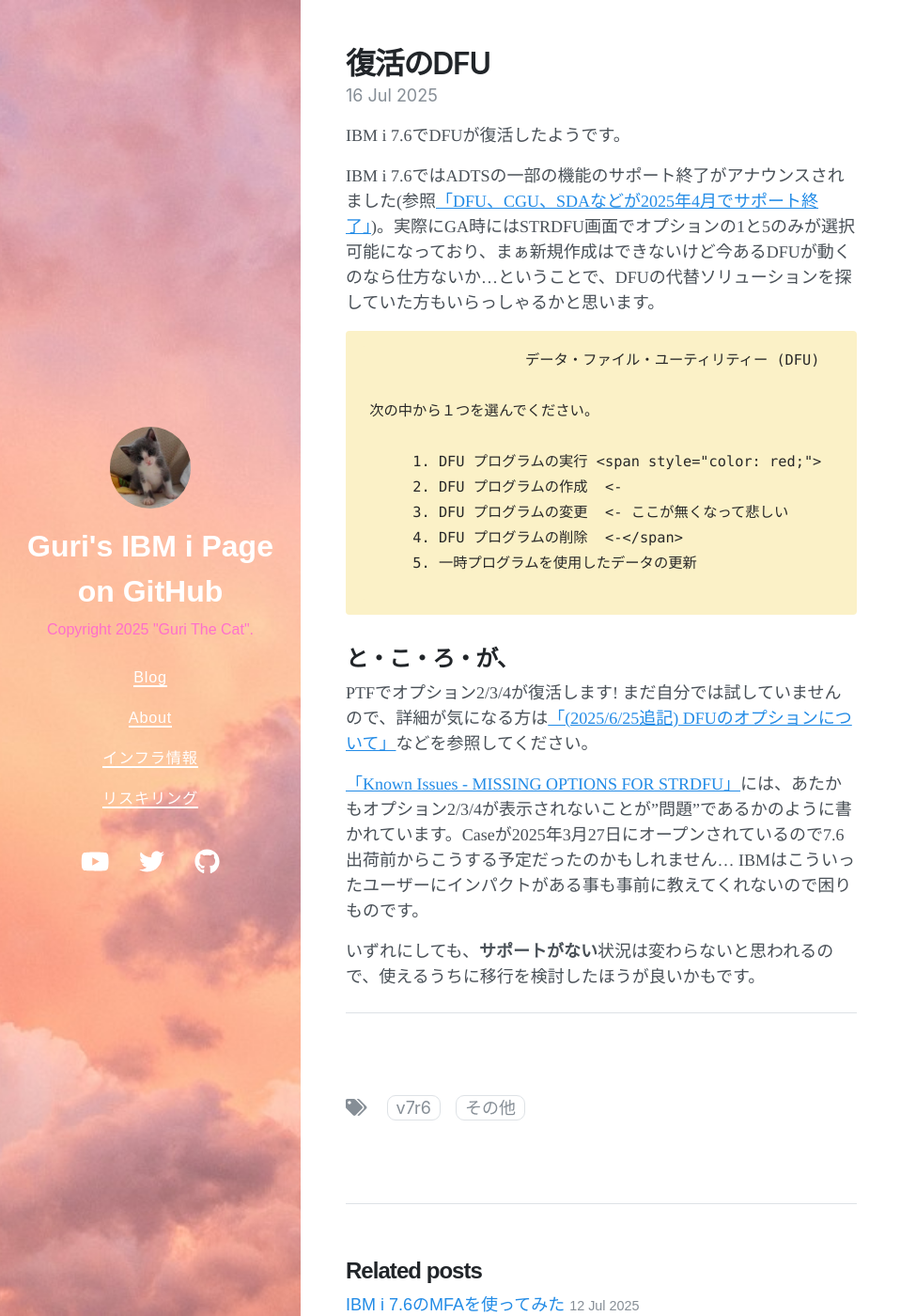
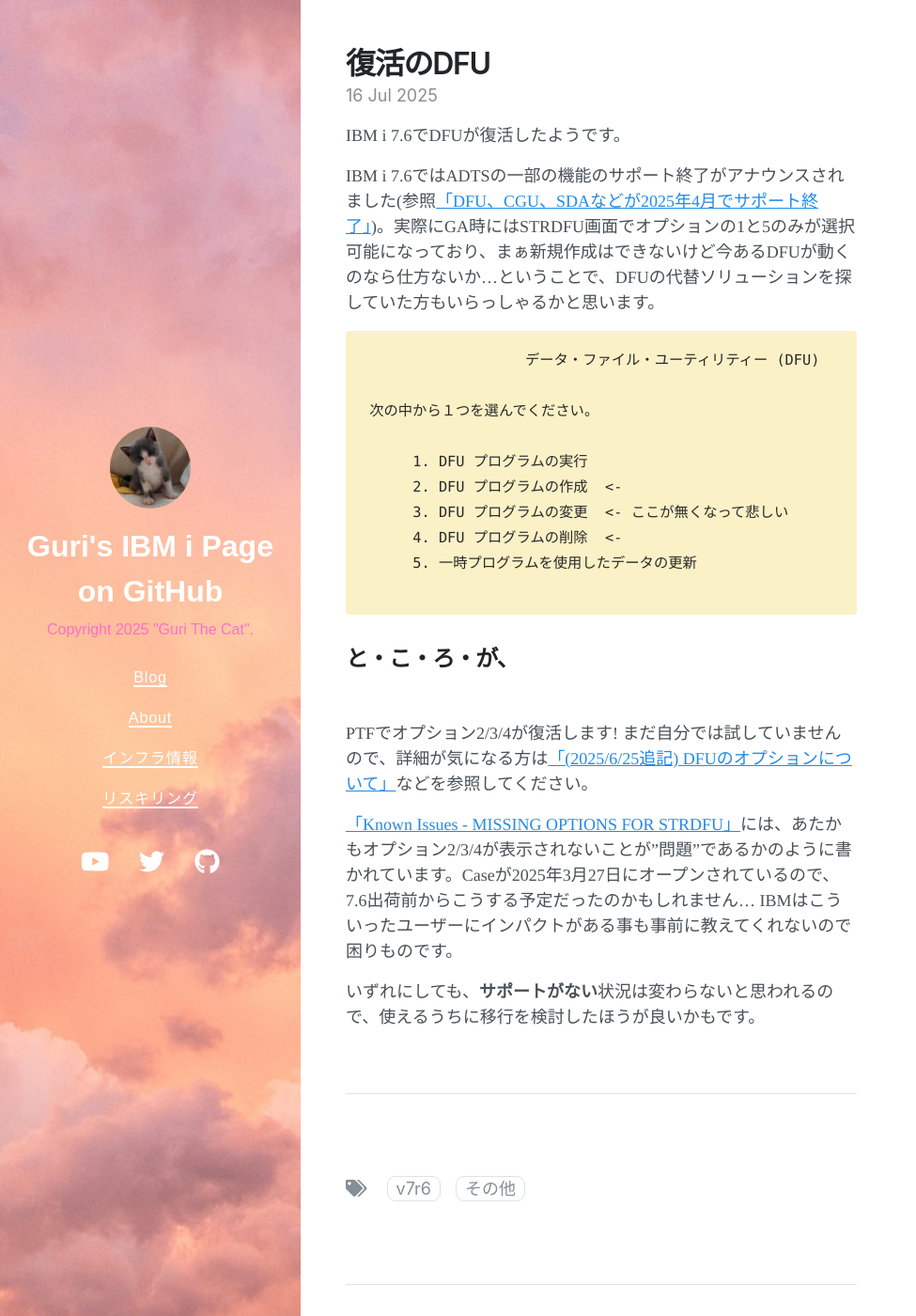
Before and after one commit to GuriCat/GuriPages, a Jekyll site: the page built from _posts/2025-07-17-復活のDFU.markdown, in a window 1280 px wide and 1400 px high. Shown: the whole window at 94% size, without its empty margins (0-975 px from the left). Built offline with Jekyll 4.4.1, drawn with Linux system fonts in a browser that asks for light colours; nearby versions of some CDN libraries; a script that is not in the unit is left out.

Commit message:
Update 2025-07-17-復活のDFU.markdown

````diff
--- a/_posts/2025-07-17-復活のDFU.markdown
+++ b/_posts/2025-07-17-復活のDFU.markdown
@@ -14,23 +14,25 @@
 
  次の中から１つを選んでください。
 
-      1. DFU プログラムの実行 <span style="color: red;">
+      1. DFU プログラムの実行
       2. DFU プログラムの作成  <-
       3. DFU プログラムの変更  <- ここが無くなって悲しい
-      4. DFU プログラムの削除  <-</span>
+      4. DFU プログラムの削除  <-
       5. 一時プログラムを使用したデータの更新
 
 ```
 
 ## と・こ・ろ・が、
 
+<br>
+
 PTFでオプション2/3/4が復活します! まだ自分では試していませんので、詳細が気になる方は[「(2025/6/25追記) DFUのオプションについて」](https://qiita.com/yoichi_nakamura/items/37fc12608390ca32c875#2025625%E8%BF%BD%E8%A8%98-dfu%E3%81%AE%E3%82%AA%E3%83%97%E3%82%B7%E3%83%A7%E3%83%B3%E3%81%AB%E3%81%A4%E3%81%84%E3%81%A6){:target="_blank"}などを参照してください。
 
-[「Known Issues - MISSING OPTIONS FOR STRDFU」](https://www.ibm.com/mysupport/s/defect/aCI3p0000008naWGAQ/dt283707?language=ja){:target="_blank"}には、あたかもオプション2/3/4が表示されないことが"問題"であるかのように書かれています。Caseが2025年3月27日にオープンされているので7.6出荷前からこうする予定だったのかもしれません... IBMはこういったユーザーにインパクトがある事も事前に教えてくれないので困りものです。
+[「Known Issues - MISSING OPTIONS FOR STRDFU」](https://www.ibm.com/mysupport/s/defect/aCI3p0000008naWGAQ/dt283707?language=ja){:target="_blank"}には、あたかもオプション2/3/4が表示されないことが"問題"であるかのように書かれています。Caseが2025年3月27日にオープンされているので、7.6出荷前からこうする予定だったのかもしれません... IBMはこういったユーザーにインパクトがある事も事前に教えてくれないので困りものです。
 
 いずれにしても、**サポートがない**状況は変わらないと思われるので、使えるうちに移行を検討したほうが良いかもです。
 
-
+<br>
 <hr>
 
 <br>
````
